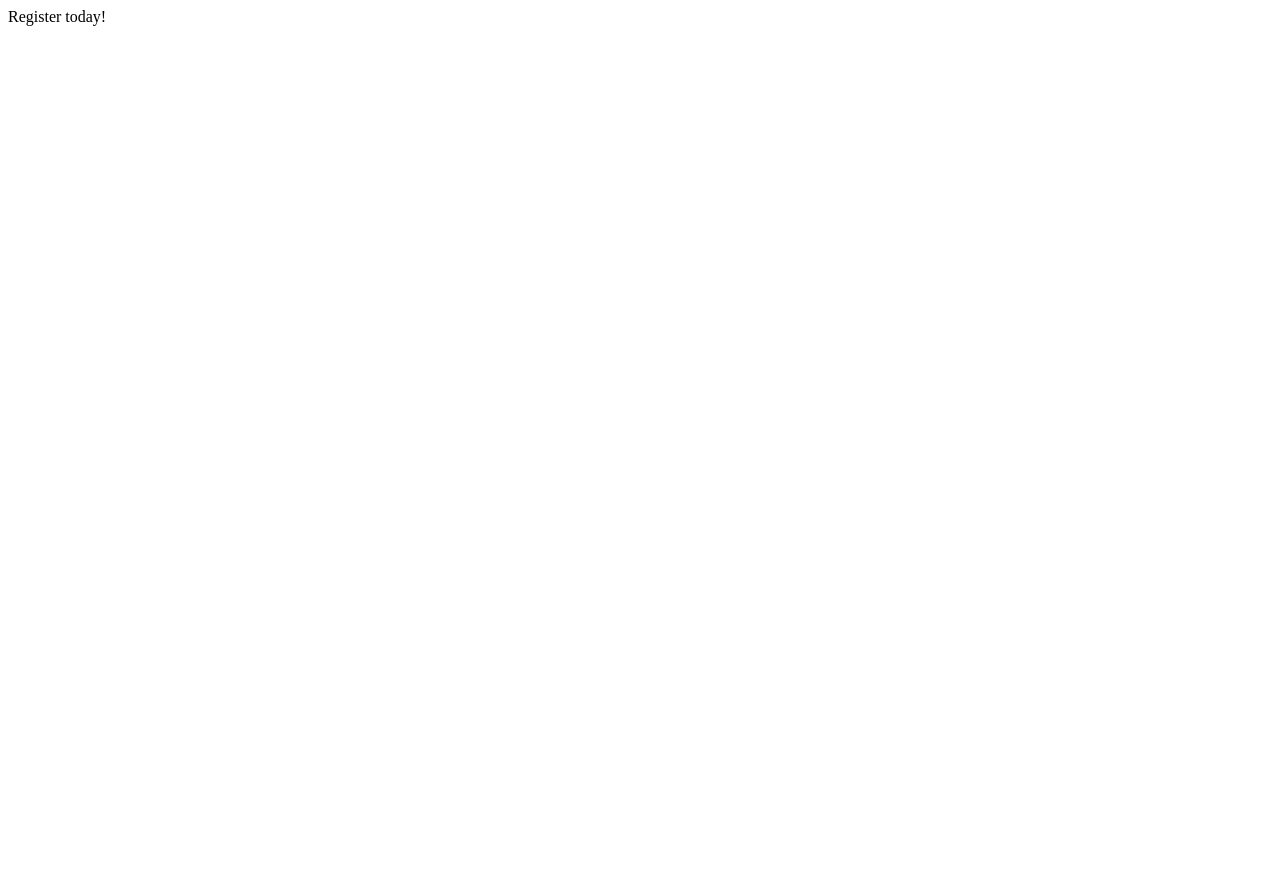
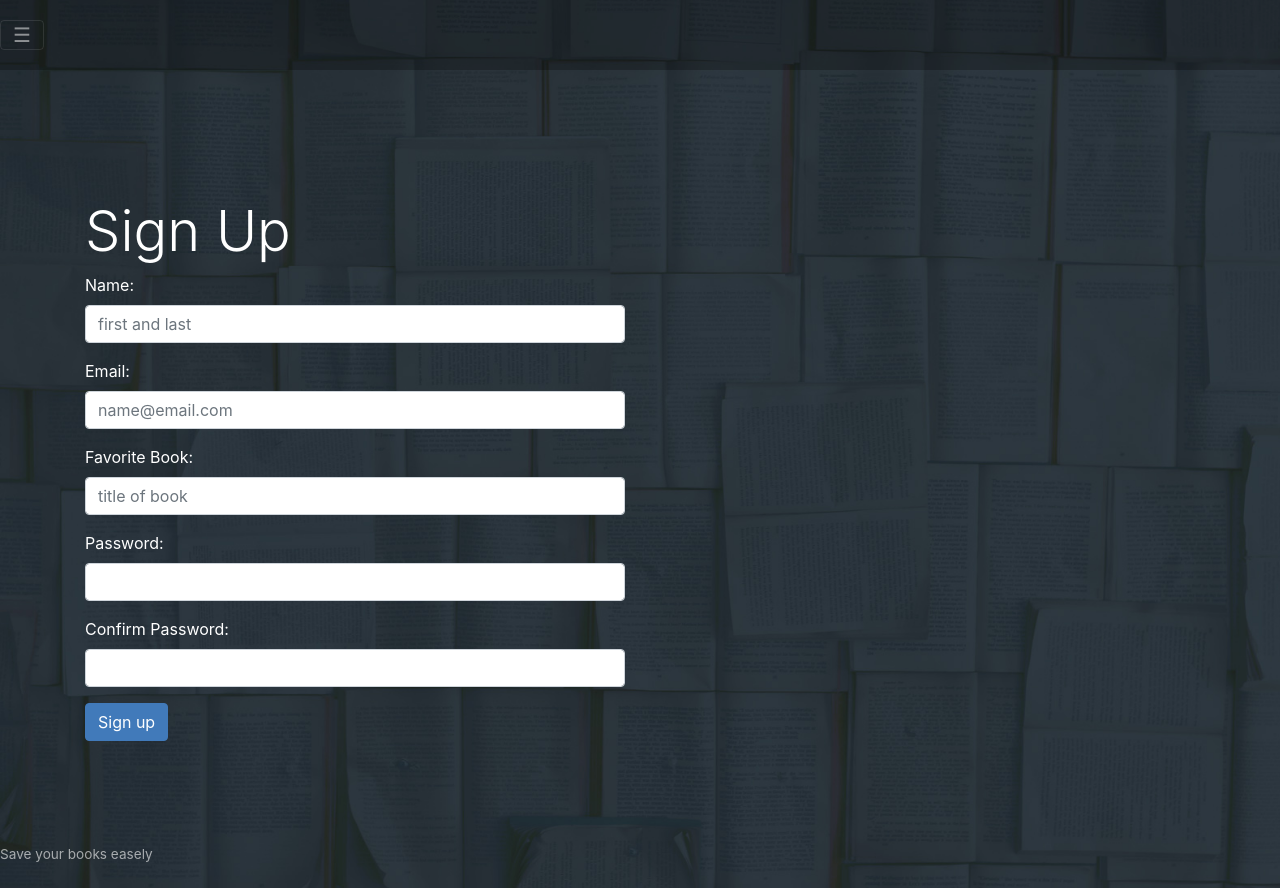
Before and after one commit to tdimnet/User-Authentication-Express-Mongo, a Node server app: page /register in a window 1280 px wide. Before the commit the page is almost empty. Before the commit the page ends 26 px from the top, so only its background shows below. Run offline with Node 20, Linux system fonts and the light colour scheme; some libraries are stand-ins or nearby versions.

Commit message:
Add register view

```diff
--- a/routes/index.js
+++ b/routes/index.js
@@ -3,7 +3,7 @@ var router = express.Router();
 
 // GET /register
 router.get('/register', function(req, res, next) {
-  return res.send('Register today!');
+  return res.render('register', { title: 'Sign Up' });
 });
 
 // POST /register
--- a/views/layout.pug
+++ b/views/layout.pug
@@ -16,7 +16,7 @@ head
     block content
 
     // footer
-    p.foot.text-xs-center A Treehouse Project
+    p.foot.text-xs-center Save your books easely
 
     script(src='https://ajax.googleapis.com/ajax/libs/jquery/2.1.4/jquery.min.js')
     script(src='https://maxcdn.bootstrapcdn.com/bootstrap/4.0.0-alpha.2/js/bootstrap.min.js', integrity='sha384-vZ2WRJMwsjRMW/8U7i6PWi6AlO1L79snBrmgiDpgIWJ82z8eA5lenwvxbMV1PAh7', crossorigin='anonymous')
--- /dev/null
+++ b/views/register.pug
@@ -0,0 +1,26 @@
+extends layout
+
+block content
+  .main.container
+    .row
+      .col-md-6.col-md-offset-3
+        h1.display-4.m-b-2 Sign Up
+
+        // register form
+        form(method='POST' action='/register')
+          div.form-group
+            label(for='name') Name:
+            input#name.form-control(type='text', placeholder='first and last' name='name')
+          div.form-group
+            label(for='email') Email:
+            input#email.form-control(type='email', placeholder='name@email.com' name='email')
+          div.form-group
+            label(for='favoriteBook') Favorite Book:
+            input#favoriteBook.form-control(type='text', placeholder='title of book' name='favoriteBook')
+          div.form-group
+            label(for='pw') Password:
+            input#pw.form-control(type='password' name='password')
+          div.form-group
+            label(for='pw2') Confirm Password:
+            input#pw2.form-control(type='password' name='confirmPassword')
+          button.btn.btn-primary(type='submit') Sign up
```
